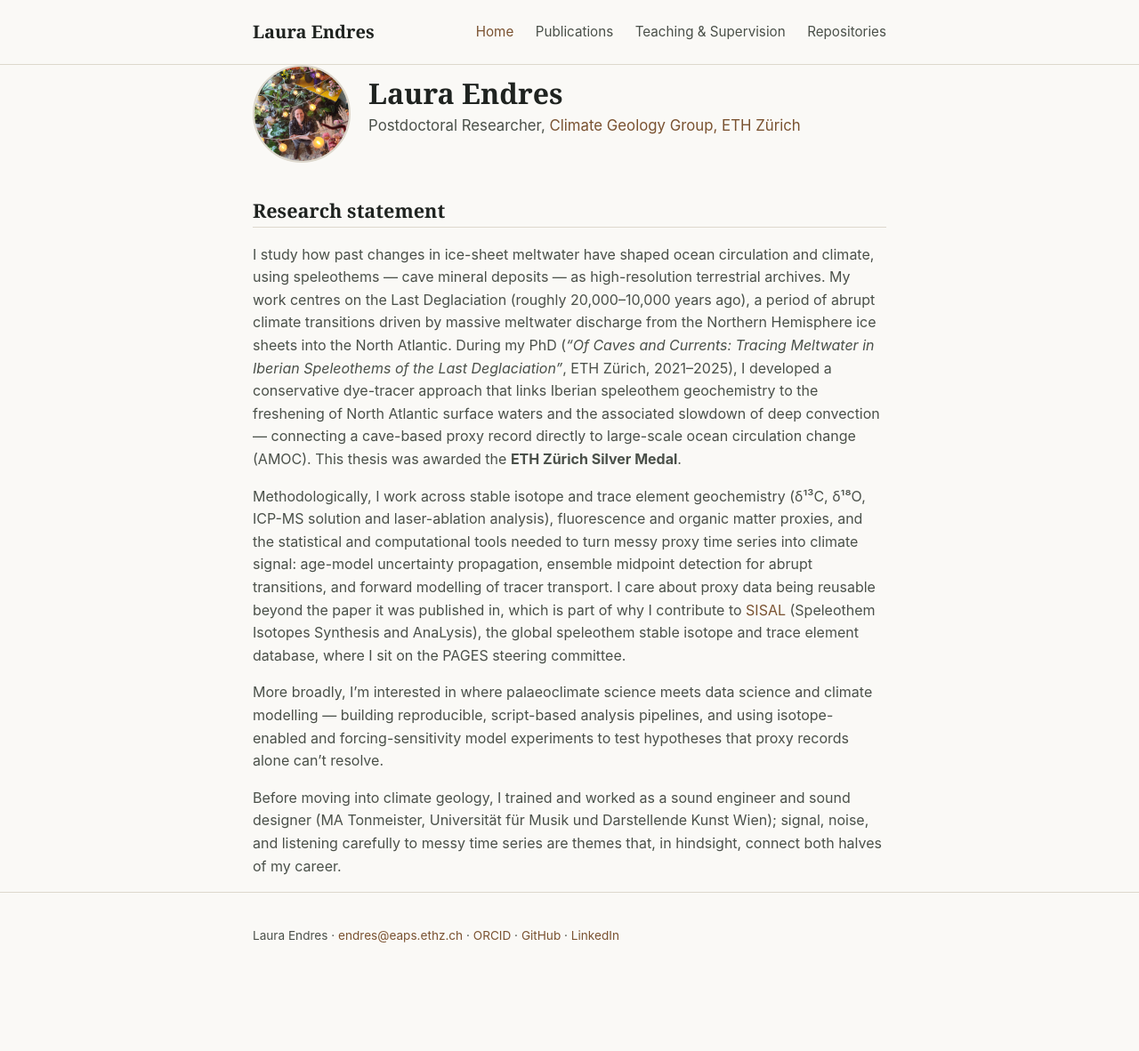
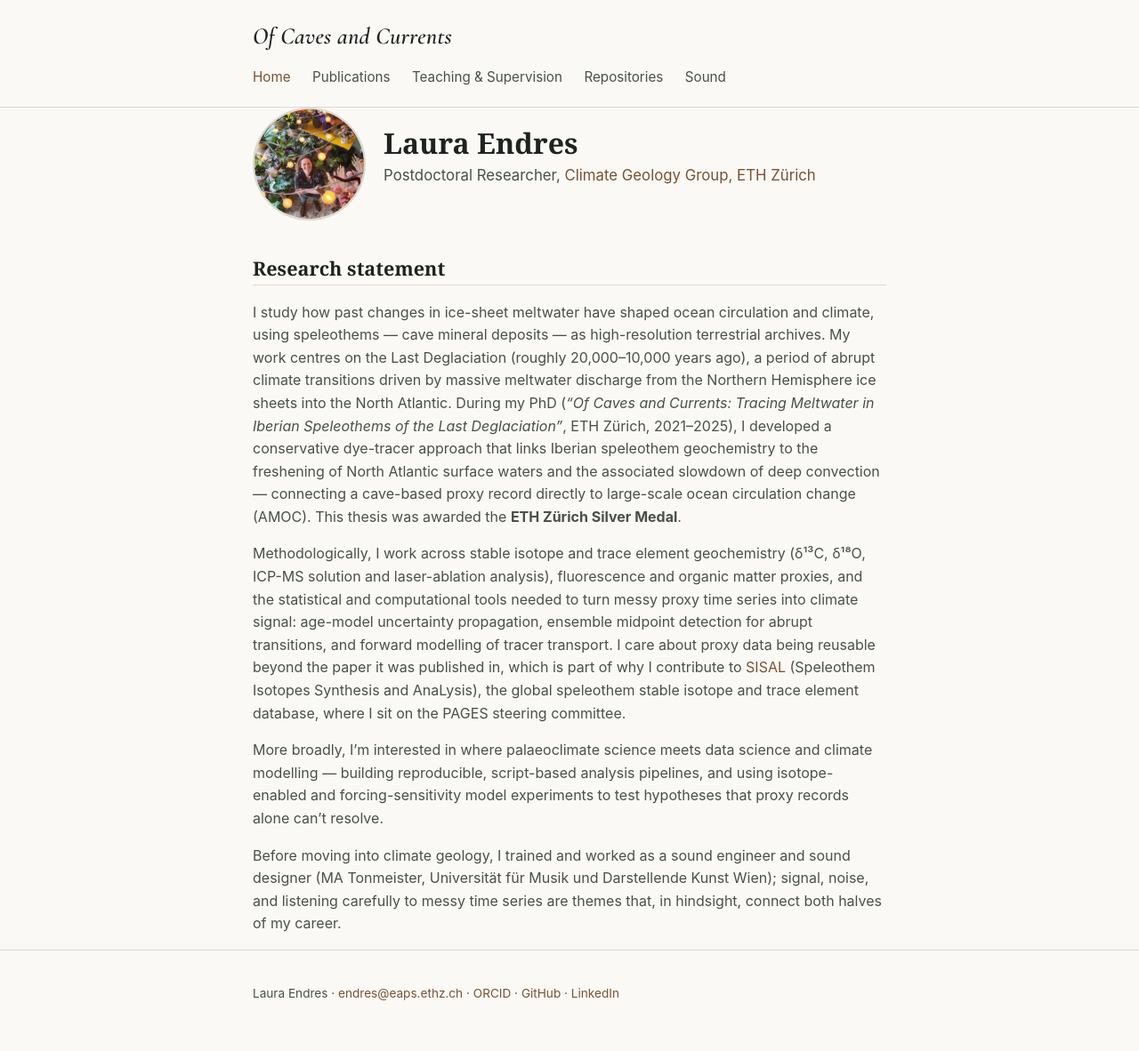
Before and after one commit to lrndrs/lrndrs.github.io, a Jekyll site: the page built from index.md, in a window 1280 px wide. Shown: the whole page at 89% size. Built offline with Jekyll 4.4.1, drawn with Linux system fonts in a browser that asks for light colours; before the commit the page ends 1117 px from its top, so only the background shows below that.

Commit message:
Add Sound tab, enlarge profile photo, restyle header as thesis title
- Header brand now reads "Of Caves and Currents" in an italic serif
  (Cormorant Garamond) instead of the plain name; site.title (used for
  <title>/SEO) is untouched via a separate site.brand_title.
- Profile photo enlarged ~15% (110px -> 127px).
- New /sound/ page + _data/sound.yml, same card-grid pattern as
  Repositories, for linking former sound design/Tonmeister projects.

```diff
--- a/_config.yml
+++ b/_config.yml
@@ -1,4 +1,5 @@
 title: Laura Endres
+brand_title: "Of Caves and Currents"
 tagline: Palaeoclimate Research — Speleothems, Meltwater Forcing, AMOC
 description: >-
   Research on speleothem palaeoclimate archives, meltwater forcing of the AMOC,
--- a/_layouts/default.html
+++ b/_layouts/default.html
@@ -4,18 +4,22 @@
   <meta charset="UTF-8">
   <meta name="viewport" content="width=device-width, initial-scale=1">
   {% seo %}
+  <link rel="preconnect" href="https://fonts.googleapis.com">
+  <link rel="preconnect" href="https://fonts.gstatic.com" crossorigin>
+  <link href="https://fonts.googleapis.com/css2?family=Cormorant+Garamond:ital,wght@1,500;1,600&display=swap" rel="stylesheet">
   <link rel="stylesheet" href="{{ '/assets/css/main.css' | relative_url }}">
   <link rel="icon" href="data:,">
 </head>
 <body>
   <header class="site-header">
     <div class="wrap">
-      <a class="site-name" href="{{ '/' | relative_url }}">{{ site.title }}</a>
+      <a class="site-name" href="{{ '/' | relative_url }}">{{ site.brand_title }}</a>
       <nav class="site-nav">
         <a href="{{ '/' | relative_url }}" {% if page.url == '/' %}class="active"{% endif %}>Home</a>
         <a href="{{ '/publications/' | relative_url }}" {% if page.url contains 'publications' %}class="active"{% endif %}>Publications</a>
         <a href="{{ '/teaching/' | relative_url }}" {% if page.url contains 'teaching' %}class="active"{% endif %}>Teaching &amp; Supervision</a>
         <a href="{{ '/repositories/' | relative_url }}" {% if page.url contains 'repositories' %}class="active"{% endif %}>Repositories</a>
+        <a href="{{ '/sound/' | relative_url }}" {% if page.url contains 'sound' %}class="active"{% endif %}>Sound</a>
       </nav>
     </div>
   </header>
--- a/assets/css/main.css
+++ b/assets/css/main.css
@@ -53,10 +53,12 @@ a:hover { text-decoration: underline; }
   gap: 0.75rem;
 }
 .site-name {
-  font-family: Georgia, "Times New Roman", serif;
-  font-size: 1.25rem;
-  font-weight: bold;
+  font-family: "Cormorant Garamond", Georgia, "Times New Roman", serif;
+  font-style: italic;
+  font-weight: 600;
+  font-size: 1.65rem;
   color: var(--ink);
+  letter-spacing: 0.01em;
 }
 .site-nav a {
   color: var(--ink-soft);
@@ -87,8 +89,8 @@ main {
   margin-bottom: 1rem;
 }
 .profile-photo {
-  width: 110px;
-  height: 110px;
+  width: 127px;
+  height: 127px;
   border-radius: 50%;
   object-fit: cover;
   border: 2px solid var(--line);
```
Also changed, not shown: _data/sound.yml (added, +9 -0 lines), sound.md (added, +32 -0 lines).
